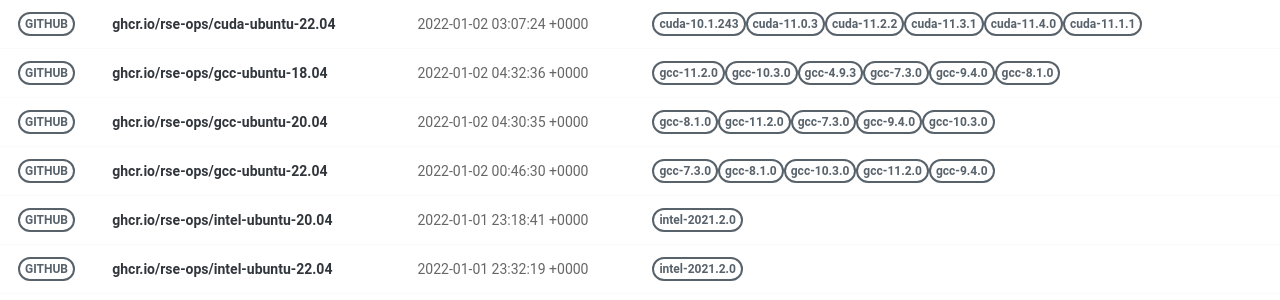
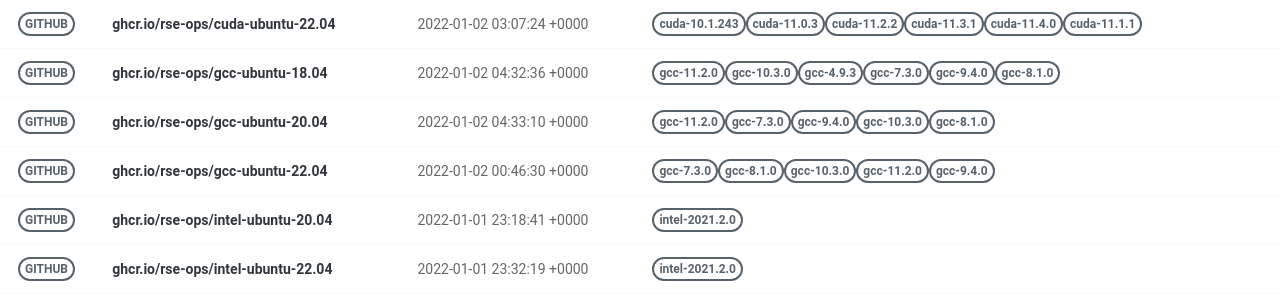
Before and after one commit to rse-ops/docker-images, a Jekyll site: the page built from pages/index.md, in a window 1280 px wide. Shown: the part 326-626 px from the top of the page. Built offline with Jekyll 4.4.1, drawn with Linux system fonts in a browser that asks for light colours; nearby versions of some CDN libraries.

Commit message:
Automated push to update library 2022-01-02

```diff
--- a/_library/ghcr.io-rse-ops-gcc-ubuntu-20.04.md
+++ b/_library/ghcr.io-rse-ops-gcc-ubuntu-20.04.md
@@ -1,14 +1,11 @@
 ---
 layout: container
 name: ghcr.io/rse-ops/gcc-ubuntu-20.04
-updated_at: 2022-01-02 04:30:35.296958
+updated_at: 2022-01-02 04:33:10.157627
 
 
 container_url: https://github.com/orgs/rse-ops/packages/container/package/gcc-ubuntu-20.04
 versions:
- - tag: gcc-8.1.0
-   dockerfile: https://github.com/rse-ops/docker-images/blob/main/ubuntu/gcc/Dockerfile
-   manifest: https://crane.ggcr.dev/manifest/ghcr.io/rse-ops/gcc-ubuntu-20.04:gcc-8.1.0
  - tag: gcc-11.2.0
    dockerfile: https://github.com/rse-ops/docker-images/blob/main/ubuntu/gcc/Dockerfile
    manifest: https://crane.ggcr.dev/manifest/ghcr.io/rse-ops/gcc-ubuntu-20.04:gcc-11.2.0
```
Also changed, not shown: other parts of _library/ghcr.io-rse-ops-gcc-ubuntu-20.04.md (+3 -0 lines).
